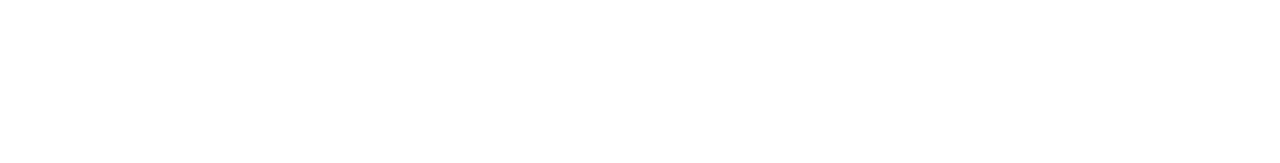
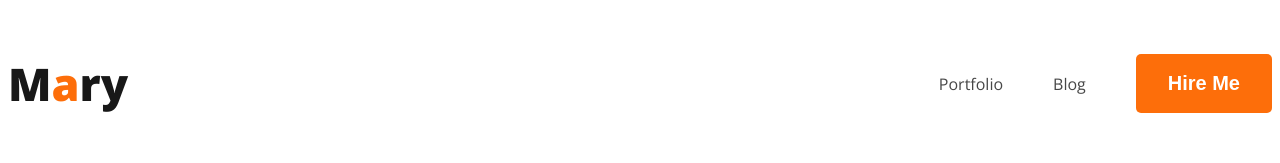
Before and after one commit to Mobarekul/web-developer-portfolio, a plain HTML site: page index.html in a window 1280 px wide. Drawn offline with nearby package versions, Linux system fonts and the light colour scheme.

Commit message:
Nav changed

```diff
--- a/index.html
+++ b/index.html
@@ -5,10 +5,23 @@
   <meta charset="UTF-8">
   <meta name="viewport" content="width=device-width, initial-scale=1.0">
   <title>My Portfolio</title>
+  <link rel="preconnect" href="https://fonts.googleapis.com">
+  <link rel="preconnect" href="https://fonts.gstatic.com" crossorigin>
+  <link href="https://fonts.googleapis.com/css2?family=Libre+Baskerville&family=Open+Sans:wght@400;700;800&display=swap"
+    rel="stylesheet">
+  <link rel="stylesheet" href="style.css">
 </head>
 
 <body>
   <header>
+    <nav>
+      <h3 class="nav-title">M<span class="text-primary">a</span>ry</h3>
+      <ul>
+        <li><a href="">Portfolio</a></li>
+        <li><a href="">Blog</a></li>
+        <li><button class="btn-primary ">Hire Me</button></li>
+      </ul>
+    </nav>
 
   </header>
   <main>
--- a/style.css
+++ b/style.css
@@ -0,0 +1,43 @@
+/* common shared styles */
+body {
+  font-family: "Libre Baskerville", serif;
+  font-family: "Open Sans", sans-serif;
+}
+.text-primary {
+  color: #fd6e0a;
+}
+.btn-primary {
+  border-radius: 5px;
+  background: #fd6e0a;
+  border: 0;
+  font-size: 20px;
+  color: white;
+  font-weight: 700;
+  padding: 18px 32px;
+}
+/* Nav related style */
+nav {
+  display: flex;
+  justify-content: space-between;
+  align-items: center;
+}
+.nav-title {
+  color: #181818;
+
+  font-size: 45px;
+
+  font-weight: 800;
+}
+
+nav > ul {
+  display: flex;
+  gap: 50px;
+  align-items: center;
+}
+nav li {
+  list-style: none;
+}
+nav li > a {
+  text-decoration: none;
+  color: #474747;
+}
```
